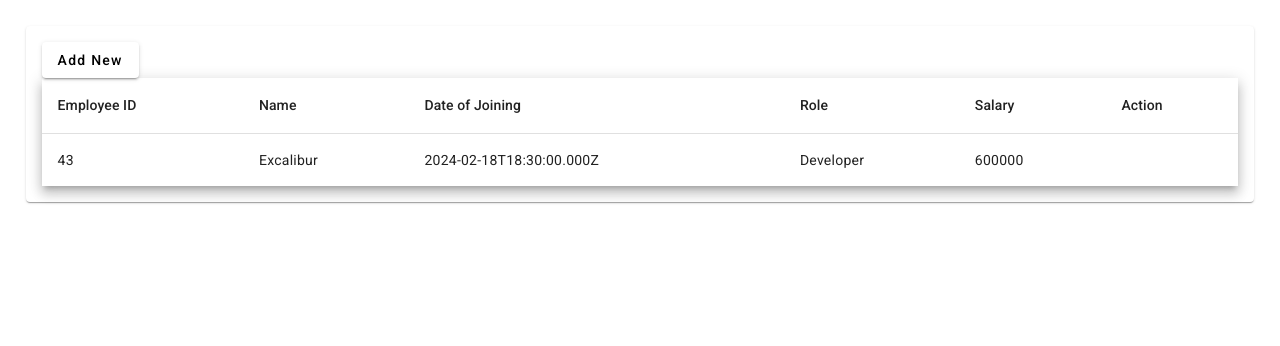
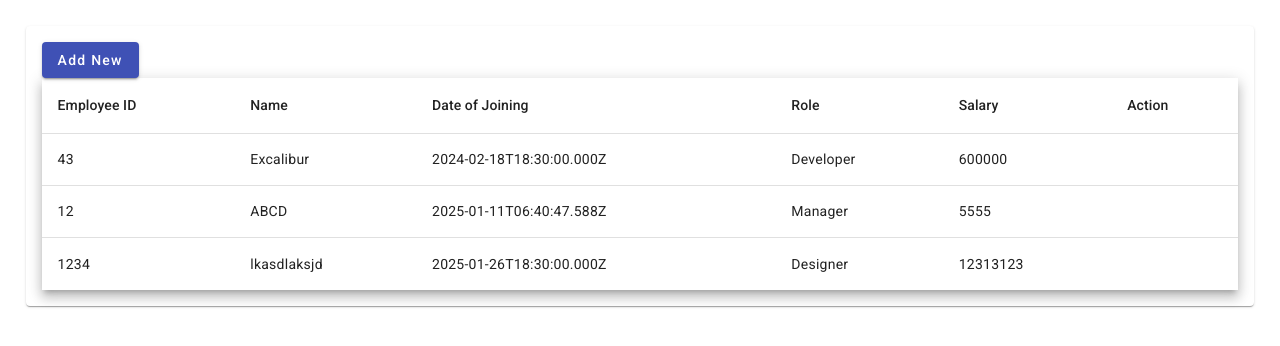
Before and after one commit to Sridharvn/Angular-CRUD-APP-With-NGRX, an Angular app: page /employee in a window 1280 px wide. Shown: the top 346 px of the page. Built offline with nearby package versions, Linux system fonts and the light colour scheme; data requests are answered from the project's data file.

Commit message:
Added getall call after modal close

```diff
--- a/src/app/components/add-employee/add-employee.component.ts
+++ b/src/app/components/add-employee/add-employee.component.ts
@@ -57,7 +57,7 @@ export class AddEmployeeComponent {
         salary: this.empForm.get('salary')?.value ?? 0,
       };
       this.employeeService.addEmployee(_data).subscribe(() => {
-        alert('saved');
+        // alert('saved');
         this.closePopup();
       });
     }
--- a/src/app/components/employee/employee.component.html
+++ b/src/app/components/employee/employee.component.html
@@ -1,6 +1,6 @@
 <mat-card>
   <mat-card-header>
-    <button mat-raised-button (click)="addEmployee()">Add New</button>
+    <button mat-raised-button (click)="addEmployee()" color="primary">Add New</button>
   </mat-card-header>
   <mat-card-content>
     <table mat-table [dataSource]="dataTable" class="mat-elevation-z8">
--- a/src/app/components/employee/employee.component.ts
+++ b/src/app/components/employee/employee.component.ts
@@ -40,10 +40,13 @@ export class EmployeeComponent implements OnInit, OnDestroy {
   }
 
   addEmployee() {
-    this.dialog.open(AddEmployeeComponent, {
-      width: '50%',
-      enterAnimationDuration: '1000ms',
-      exitAnimationDuration: '1000ms',
-    });
+    this.dialog
+      .open(AddEmployeeComponent, {
+        width: '50%',
+        enterAnimationDuration: '1000ms',
+        exitAnimationDuration: '1000ms',
+      })
+      .afterClosed()
+      .subscribe(() => this.getAllEmployees());
   }
 }
--- a/src/app/data/db.json
+++ b/src/app/data/db.json
@@ -6,6 +6,20 @@
       "doj": "2024-02-18T18:30:00.000Z",
       "role": "Developer",
       "salary": 600000
+    },
+    {
+      "id": "12",
+      "name": "ABCD",
+      "doj": "2025-01-11T06:40:47.588Z",
+      "role": "Manager",
+      "salary": 5555
+    },
+    {
+      "id": "1234",
+      "name": "lkasdlaksjd",
+      "doj": "2025-01-26T18:30:00.000Z",
+      "role": "Designer",
+      "salary": 12313123
     }
   ]
 }
```
